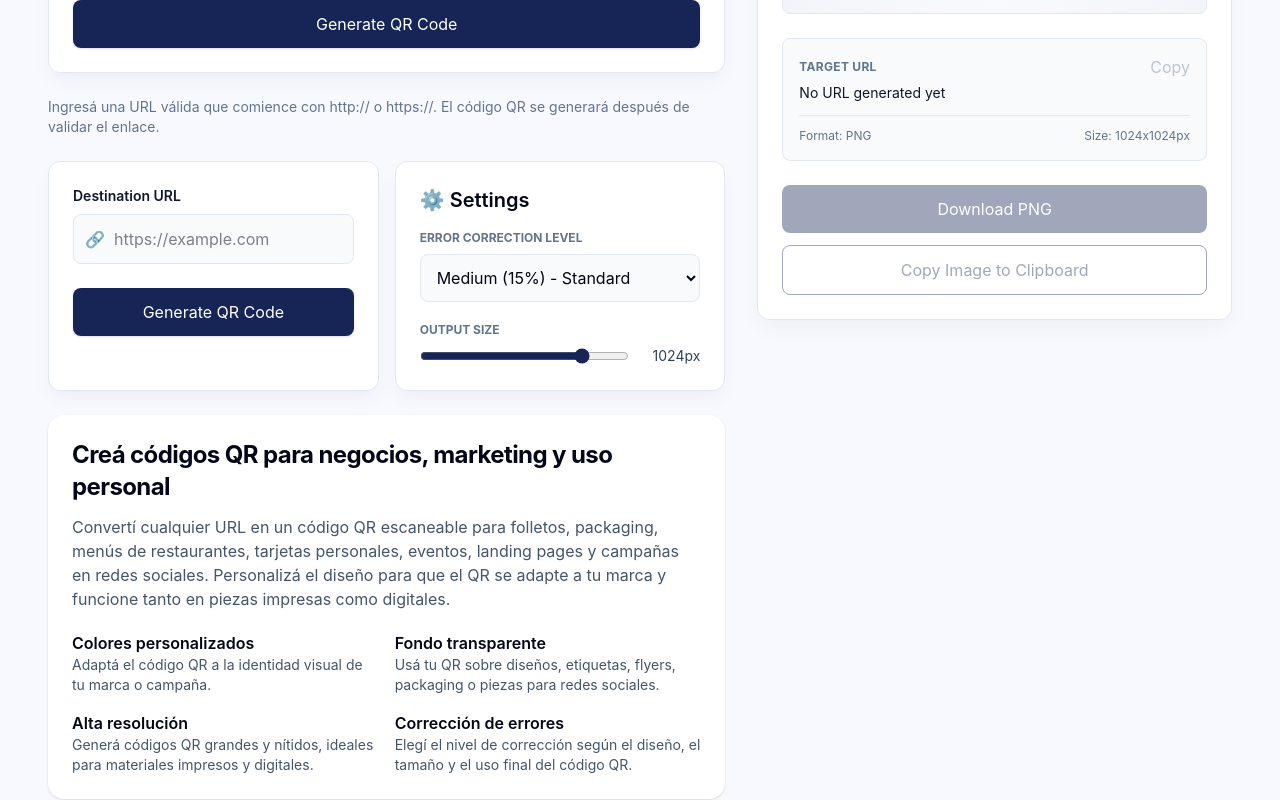
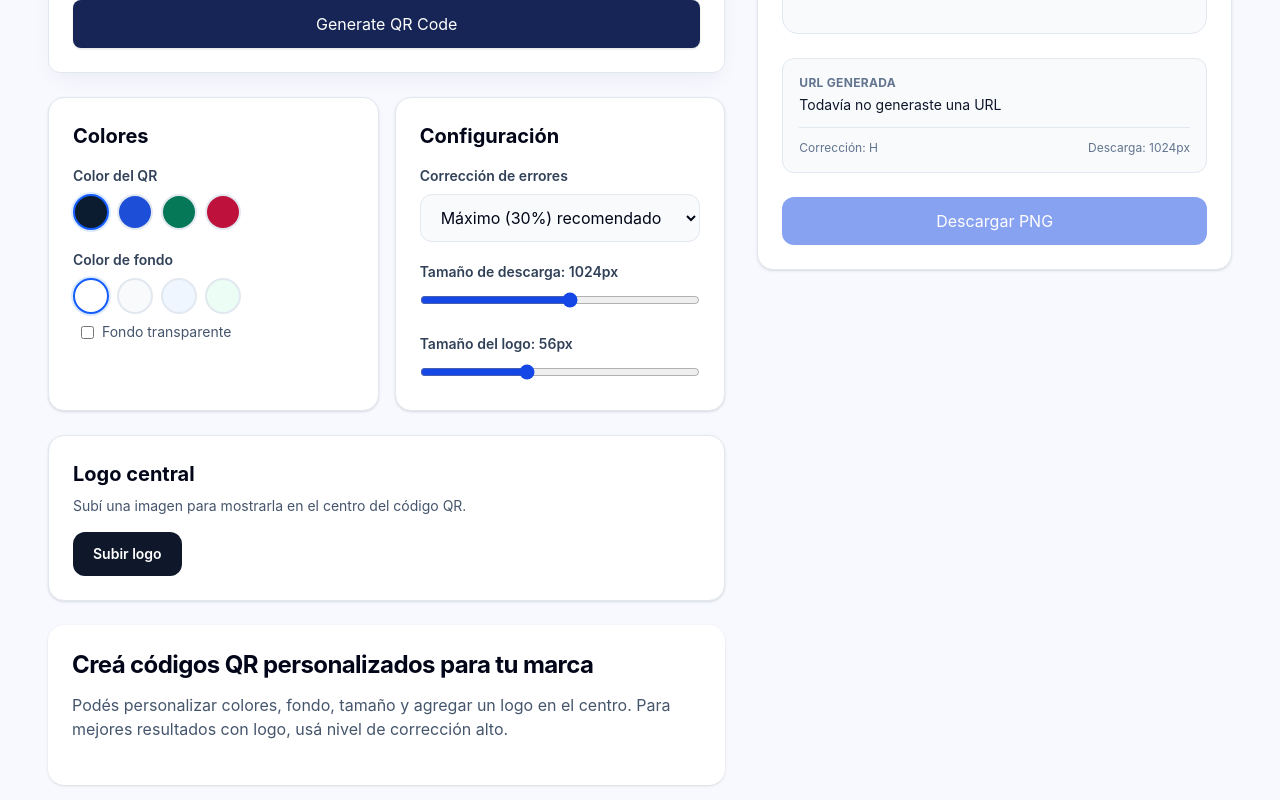
Before and after one commit to MarceloSanchezDev/qr-generator-app, a React (Vite) app: page / in a window 1280 px wide. Shown: the part 480-1280 px from the top of the page. Built offline with nearby package versions, Linux system fonts and the light colour scheme.

Commit message:
change the IU and add img to QR

```diff
--- a/src/components/qr/ColorSelector.jsx
+++ b/src/components/qr/ColorSelector.jsx
@@ -1,46 +1,85 @@
-import SectionCard from "../ui/SectionCard";
+const FOREGROUND_COLORS = ["#0b1c30", "#1d4ed8", "#047857", "#be123c"];
+const BACKGROUND_COLORS = ["#ffffff", "#f8fafc", "#eff6ff", "#ecfdf5"];
 
-function UrlForm({ url, error, onUrlChange, onGenerate }) {
+function ColorButton({ color, isActive, onClick, label }) {
   return (
-    <SectionCard>
-      <label htmlFor="url" className="mb-2 block text-sm font-semibold text-slate-900">
-        Destination URL
-      </label>
-
-      <div className="relative">
-        <span className="absolute left-3 top-1/2 -translate-y-1/2 text-slate-400">
-          🔗
-        </span>
-
-        <input
-          id="url"
-          type="url"
-          value={url}
-          onChange={(event) => onUrlChange(event.target.value)}
-          placeholder="https://example.com"
-          className={`w-full rounded-lg border bg-slate-50 py-3 pl-10 pr-4 text-base outline-none transition focus:ring-2 ${
-            error
-              ? "border-red-500 focus:ring-red-200"
-              : "border-slate-200 focus:border-blue-500 focus:ring-blue-100"
-          }`}
-        />
-      </div>
-
-      {error && (
-        <p className="mt-2 text-sm text-red-600">
-          {error}
-        </p>
-      )}
-
-      <button
-        type="button"
-        onClick={onGenerate}
-        className="mt-6 flex w-full items-center justify-center gap-2 rounded-lg bg-blue-950 py-3 font-semibold text-white shadow-sm transition hover:bg-blue-800 active:scale-95"
-      >
-        Generate QR Code
-      </button>
-    </SectionCard>
+    <button
+      type="button"
+      aria-label={label}
+      onClick={onClick}
+      className={`h-9 w-9 rounded-full border-2 transition hover:scale-110 ${
+        isActive ? "border-blue-600 ring-2 ring-blue-100" : "border-slate-200"
+      }`}
+      style={{ backgroundColor: color }}
+    />
   );
 }
 
-export default UrlForm;
+function ColorSelector({
+  foregroundColor,
+  backgroundColor,
+  isTransparent,
+  onForegroundChange,
+  onBackgroundChange,
+  onTransparentChange,
+}) {
+  return (
+    <section className="rounded-2xl border border-slate-200 bg-white p-6 shadow-sm">
+      <h2 className="mb-4 text-xl font-bold text-slate-950">
+        Colores
+      </h2>
+
+      <div className="space-y-5">
+        <div>
+          <p className="mb-2 text-sm font-semibold text-slate-700">
+            Color del QR
+          </p>
+
+          <div className="flex gap-2">
+            {FOREGROUND_COLORS.map((color) => (
+              <ColorButton
+                key={color}
+                color={color}
+                label={`Seleccionar color ${color}`}
+                isActive={foregroundColor === color}
+                onClick={() => onForegroundChange(color)}
+              />
+            ))}
+          </div>
+        </div>
+
+        <div>
+          <p className="mb-2 text-sm font-semibold text-slate-700">
+            Color de fondo
+          </p>
+
+          <div className="flex flex-wrap items-center gap-2">
+            {BACKGROUND_COLORS.map((color) => (
+              <ColorButton
+                key={color}
+                color={color}
+                label={`Seleccionar fondo ${color}`}
+                isActive={backgroundColor === color && !isTransparent}
+                onClick={() => {
+                  onBackgroundChange(color);
+                  onTransparentChange(false);
+                }}
+              />
+            ))}
+
+            <label className="ml-2 flex cursor-pointer items-center gap-2 text-sm text-slate-600">
+              <input
+                type="checkbox"
+                checked={isTransparent}
+                onChange={(event) => onTransparentChange(event.target.checked)}
+              />
+              Fondo transparente
+            </label>
+          </div>
+        </div>
+      </div>
+    </section>
+  );
+}
+
+export default ColorSelector;
--- /dev/null
+++ b/src/components/qr/LogoUploader.jsx
@@ -0,0 +1,66 @@
+function LogoUploader({ logoImage, onLogoChange, onLogoRemove }) {
+  const handleLogoUpload = (event) => {
+    const file = event.target.files?.[0];
+
+    if (!file) return;
+
+    const isValidImage = file.type.startsWith("image/");
+
+    if (!isValidImage) {
+      alert("Seleccioná un archivo de imagen válido.");
+      return;
+    }
+
+    const imageUrl = URL.createObjectURL(file);
+    onLogoChange(imageUrl);
+  };
+
+  return (
+    <section className="rounded-2xl border border-slate-200 bg-white p-6 shadow-sm">
+      <h2 className="mb-2 text-xl font-bold text-slate-950">
+        Logo central
+      </h2>
+
+      <p className="mb-4 text-sm text-slate-600">
+        Subí una imagen para mostrarla en el centro del código QR.
+      </p>
+
+      <div className="flex flex-col gap-4 sm:flex-row sm:items-center">
+        <label className="inline-flex cursor-pointer items-center justify-center rounded-xl bg-slate-900 px-5 py-3 text-sm font-semibold text-white transition hover:bg-slate-700">
+          Subir logo
+          <input
+            type="file"
+            accept="image/*"
+            onChange={handleLogoUpload}
+            className="sr-only"
+          />
+        </label>
+
+        {logoImage && (
+          <button
+            type="button"
+            onClick={onLogoRemove}
+            className="rounded-xl border border-slate-200 px-5 py-3 text-sm font-semibold text-slate-700 transition hover:bg-slate-50"
+          >
+            Quitar logo
+          </button>
+        )}
+      </div>
+
+      {logoImage && (
+        <div className="mt-5 flex items-center gap-3">
+          <img
+            src={logoImage}
+            alt="Logo seleccionado para el QR"
+            className="h-14 w-14 rounded-xl border border-slate-200 object-contain p-1"
+          />
+          <p className="text-sm text-slate-500">
+            Logo cargado correctamente.
+          </p>
+        </div>
+      )}
+    </section>
+  );
+}
+
+export default LogoUploader;
--- a/src/components/qr/QrPreview.jsx
+++ b/src/components/qr/QrPreview.jsx
@@ -1,6 +1,5 @@
 import { useRef } from "react";
 import { QRCodeCanvas } from "qrcode.react";
-import SectionCard from "../ui/SectionCard";
 import { downloadCanvasAsPng } from "../../helpers/downloadQr";
 
 function QrPreview({
@@ -10,100 +9,92 @@ function QrPreview({
   isTransparent,
   errorCorrection,
   size,
+  logoImage,
+  logoSize,
 }) {
   const qrRef = useRef(null);
   const hasQrCode = Boolean(generatedUrl);
 
+  const previewSize = 280;
+
   const handleDownload = () => {
     const canvas = qrRef.current?.querySelector("canvas");
-    downloadCanvasAsPng(canvas, "qr-code.png");
-  };
 
-  const handleCopyUrl = async () => {
-    if (!generatedUrl) return;
-    await navigator.clipboard.writeText(generatedUrl);
+    if (!canvas) return;
+
+    downloadCanvasAsPng(canvas, "codigo-qr.png");
   };
 
   return (
-    <SectionCard className="sticky top-24">
+    <section className="sticky top-24 rounded-2xl border border-slate-200 bg-white p-6 shadow-sm">
       <div className="mb-4 flex items-center justify-between">
-        <h2 className="text-xl font-semibold text-slate-950">Live Preview</h2>
+        <h2 className="text-xl font-bold text-slate-950">
+          Vista previa
+        </h2>
 
         {hasQrCode && (
-          <span className="flex h-3 w-3">
-            <span className="h-3 w-3 rounded-full bg-emerald-500" />
+          <span className="rounded-full bg-emerald-100 px-3 py-1 text-xs font-bold uppercase text-emerald-700">
+            Activo
           </span>
         )}
       </div>
 
-      <div className="qr-well mb-6 flex min-h-[320px] items-center justify-center rounded-lg border border-slate-200 p-8">
+      <div className="mb-6 flex min-h-[340px] items-center justify-center rounded-2xl border border-slate-200 bg-slate-50 p-8">
         {hasQrCode ? (
-          <div
-            ref={qrRef}
-            className="rounded-lg bg-white p-3 shadow-sm transition hover:scale-[1.02]"
-          >
+          <div ref={qrRef} className="rounded-2xl bg-white p-4 shadow-sm">
             <QRCodeCanvas
               value={generatedUrl}
-              size={260}
+              size={previewSize}
               level={errorCorrection}
               fgColor={foregroundColor}
               bgColor={isTransparent ? "transparent" : backgroundColor}
               includeMargin
+              imageSettings={
+                logoImage
+                  ? {
+                      src: logoImage,
+                      height: logoSize,
+                      width: logoSize,
+                      excavate: true,
+                    }
+                  : undefined
+              }
             />
           </div>
         ) : (
           <div className="text-center text-slate-400">
-            <div className="mb-2 text-5xl">▦</div>
-            <p className="text-sm">Your QR code preview will appear here</p>
+            <div className="mb-3 text-6xl">▦</div>
+            <p className="text-sm">
+              Generá un QR para ver la vista previa.
+            </p>
           </div>
         )}
       </div>
 
-      <div className="mb-6 rounded-lg border border-slate-200 bg-slate-50 p-4">
-        <div className="mb-1 flex items-center justify-between">
-          <span className="text-xs font-bold uppercase tracking-wide text-slate-500">
-            Target URL
-          </span>
-
-          <button
-            type="button"
-            onClick={handleCopyUrl}
-            disabled={!hasQrCode}
-            className="text-sm text-slate-500 hover:text-blue-900 disabled:cursor-not-allowed disabled:opacity-40"
-          >
-            Copy
-          </button>
-        </div>
+      <div className="mb-6 rounded-xl border border-slate-200 bg-slate-50 p-4">
+        <p className="mb-1 text-xs font-bold uppercase tracking-wide text-slate-500">
+          URL generada
+        </p>
 
         <p className="truncate text-sm text-slate-900">
-          {generatedUrl || "No URL generated yet"}
+          {generatedUrl || "Todavía no generaste una URL"}
         </p>
 
         <div className="mt-3 flex justify-between border-t border-slate-200 pt-3 text-xs text-slate-500">
-          <span>Format: PNG</span>
-          <span>Size: {size}x{size}px</span>
+          <span>Corrección: {errorCorrection}</span>
+          <span>Descarga: {size}px</span>
         </div>
       </div>
 
-      <div className="space-y-3">
       <button
         type="button"
         onClick={handleDownload}
         disabled={!hasQrCode}
-          className="w-full rounded-lg bg-blue-950 py-3 font-semibold text-white transition hover:bg-blue-800 active:scale-95 disabled:cursor-not-allowed disabled:opacity-40"
+        className="w-full rounded-xl bg-blue-700 px-5 py-3 font-semibold text-white transition hover:bg-blue-800 disabled:cursor-not-allowed disabled:opacity-50"
       >
-          Download PNG
+        Descargar PNG
       </button>
-
-        <button
-          type="button"
-          disabled={!hasQrCode}
-          className="w-full rounded-lg border border-blue-950 py-3 font-semibold text-blue-950 transition hover:bg-blue-50 active:scale-95 disabled:cursor-not-allowed disabled:opacity-40"
-        >
-          Copy Image to Clipboard
-        </button>
-      </div>
-    </SectionCard>
+    </section>
   );
 }
 
--- a/src/components/qr/QrSettings.jsx
+++ b/src/components/qr/QrSettings.jsx
@@ -1,24 +1,50 @@
-import SectionCard from "../ui/SectionCard";
-import { ERROR_CORRECTION_LEVELS } from "../../constants/qrOptions";
+const ERROR_CORRECTION_LEVELS = [
+  {
+    value: "L",
+    label: "Bajo (7%)",
+  },
+  {
+    value: "M",
+    label: "Medio (15%)",
+  },
+  {
+    value: "Q",
+    label: "Alto (25%)",
+  },
+  {
+    value: "H",
+    label: "Máximo (30%) recomendado para logo",
+  },
+];
 
-function QrSettings({ errorCorrection, size, onErrorCorrectionChange, onSizeChange }) {
+function QrSettings({
+  errorCorrection,
+  size,
+  logoSize,
+  onErrorCorrectionChange,
+  onSizeChange,
+  onLogoSizeChange,
+}) {
   return (
-    <SectionCard>
-      <h2 className="mb-4 flex items-center gap-2 text-xl font-semibold text-slate-950">
-        ⚙️ Settings
+    <section className="rounded-2xl border border-slate-200 bg-white p-6 shadow-sm">
+      <h2 className="mb-4 text-xl font-bold text-slate-950">
+        Configuración
       </h2>
 
       <div className="space-y-5">
         <div>
-          <label htmlFor="errorCorrection" className="mb-2 block text-xs font-bold uppercase text-slate-500">
-            Error Correction Level
+          <label
+            htmlFor="errorCorrection"
+            className="mb-2 block text-sm font-semibold text-slate-700"
+          >
+            Corrección de errores
           </label>
 
           <select
             id="errorCorrection"
             value={errorCorrection}
             onChange={(event) => onErrorCorrectionChange(event.target.value)}
-            className="w-full rounded-lg border border-slate-200 bg-slate-50 px-3 py-3 text-sm outline-none focus:border-blue-500 focus:ring-2 focus:ring-blue-100"
+            className="w-full rounded-xl border border-slate-200 bg-slate-50 px-4 py-3 outline-none focus:border-blue-500 focus:ring-2 focus:ring-blue-100"
           >
             {ERROR_CORRECTION_LEVELS.map((level) => (
               <option key={level.value} value={level.value}>
@@ -29,29 +55,46 @@ function QrSettings({ errorCorrection, size, onErrorCorrectionChange, onSizeChan
         </div>
 
         <div>
-          <label htmlFor="size" className="mb-2 block text-xs font-bold uppercase text-slate-500">
-            Output Size
+          <label
+            htmlFor="qrSize"
+            className="mb-2 block text-sm font-semibold text-slate-700"
+          >
+            Tamaño de descarga: {size}px
           </label>
 
-          <div className="flex items-center gap-3">
-            <input
-              id="size"
-              type="range"
-              min="200"
-              max="1200"
-              step="50"
-              value={size}
-              onChange={(event) => onSizeChange(Number(event.target.value))}
-              className="w-full accent-blue-950"
-            />
+          <input
+            id="qrSize"
+            type="range"
+            min="300"
+            max="1600"
+            step="100"
+            value={size}
+            onChange={(event) => onSizeChange(Number(event.target.value))}
+            className="w-full accent-blue-700"
+          />
+        </div>
 
-            <span className="w-20 text-right text-sm text-slate-700">
-              {size}px
-            </span>
-          </div>
+        <div>
+          <label
+            htmlFor="logoSize"
+            className="mb-2 block text-sm font-semibold text-slate-700"
+          >
+            Tamaño del logo: {logoSize}px
+          </label>
+
+          <input
+            id="logoSize"
+            type="range"
+            min="32"
+            max="96"
+            step="4"
+            value={logoSize}
+            onChange={(event) => onLogoSizeChange(Number(event.target.value))}
+            className="w-full accent-blue-700"
+          />
         </div>
       </div>
-    </SectionCard>
+    </section>
   );
 }
 
--- a/src/helpers/downloadQr.js
+++ b/src/helpers/downloadQr.js
@@ -1,9 +1,7 @@
-export function downloadCanvasAsPng(canvasElement, fileName = "qr-code.png") {
+export function downloadCanvasAsPng(canvasElement, fileName = "codigo-qr.png") {
   if (!canvasElement) return;
 
-  const pngUrl = canvasElement
-    .toDataURL("image/png")
-    .replace("image/png", "image/octet-stream");
+  const pngUrl = canvasElement.toDataURL("image/png");
 
   const downloadLink = document.createElement("a");
   downloadLink.href = pngUrl;
--- a/src/pages/Home/Home.jsx
+++ b/src/pages/Home/Home.jsx
@@ -3,6 +3,7 @@ import UrlForm from "../../components/qr/UrlForm";
 import ColorSelector from "../../components/qr/ColorSelector";
 import QrSettings from "../../components/qr/QrSettings";
 import QrPreview from "../../components/qr/QrPreview";
+import LogoUploader from "../../components/qr/LogoUploader";
 import RecentQrList from "../../components/qr/RecentQrList";
 import { isValidUrl } from "../../helpers/validateUrl";
 
@@ -15,8 +16,11 @@ function Home() {
   const [backgroundColor, setBackgroundColor] = useState("#ffffff");
   const [isTransparent, setIsTransparent] = useState(false);
 
-  const [errorCorrection, setErrorCorrection] = useState("M");
+  const [errorCorrection, setErrorCorrection] = useState("H");
   const [size, setSize] = useState(1024);
+
+  const [logoImage, setLogoImage] = useState("");
+  const [logoSize, setLogoSize] = useState(56);
 
   const handleGenerateQrCode = () => {
     const cleanUrl = url.trim();
@@ -52,8 +56,8 @@ function Home() {
 
             <p className="max-w-2xl text-base leading-7 text-slate-600 md:text-lg">
               Creá un código QR personalizado para tu sitio web, menú, evento,
-              campaña o perfil social. Elegí colores, ajustá el tamaño y generá
-              un QR en alta resolución listo para compartir o imprimir.
+              campaña o perfil social. Elegí colores, agregá tu logo y descargá
+              tu QR listo para compartir o imprimir.
             </p>
           </header>
 
@@ -63,11 +67,6 @@ function Home() {
             onUrlChange={setUrl}
             onGenerate={handleGenerateQrCode}
           />
-
-          <p className="text-sm text-slate-500">
-            Ingresá una URL válida que comience con http:// o https://. El
-            código QR se generará después de validar el enlace.
-          </p>
 
           <div
             className="grid grid-cols-1 gap-4 md:grid-cols-2"
@@ -85,10 +84,18 @@ function Home() {
             <QrSettings
               errorCorrection={errorCorrection}
               size={size}
+              logoSize={logoSize}
               onErrorCorrectionChange={setErrorCorrection}
               onSizeChange={setSize}
+              onLogoSizeChange={setLogoSize}
             />
           </div>
+
+          <LogoUploader
+            logoImage={logoImage}
+            onLogoChange={setLogoImage}
+            onLogoRemove={() => setLogoImage("")}
+          />
 
           <section
             className="rounded-2xl bg-white p-6 shadow-sm"
@@ -98,58 +105,14 @@ function Home() {
               id="qr-benefits-title"
               className="mb-3 text-2xl font-bold tracking-tight text-slate-950"
             >
-              Creá códigos QR para negocios, marketing y uso personal
+              Creá códigos QR personalizados para tu marca
             </h2>
 
             <p className="mb-5 text-slate-600">
-              Convertí cualquier URL en un código QR escaneable para folletos,
-              packaging, menús de restaurantes, tarjetas personales, eventos,
-              landing pages y campañas en redes sociales. Personalizá el diseño
-              para que el QR se adapte a tu marca y funcione tanto en piezas
-              impresas como digitales.
+              Podés personalizar colores, fondo, tamaño y agregar un logo en el
+              centro. Para mejores resultados con logo, usá nivel de corrección
+              alto.
             </p>
-
-            <div className="grid grid-cols-1 gap-4 md:grid-cols-2">
-              <article>
-                <h3 className="font-semibold text-slate-950">
-                  Colores personalizados
-                </h3>
-                <p className="text-sm text-slate-600">
-                  Adaptá el código QR a la identidad visual de tu marca o
-                  campaña.
-                </p>
-              </article>
-
-              <article>
-                <h3 className="font-semibold text-slate-950">
-                  Fondo transparente
-                </h3>
-                <p className="text-sm text-slate-600">
-                  Usá tu QR sobre diseños, etiquetas, flyers, packaging o piezas
-                  para redes sociales.
-                </p>
-              </article>
-
-              <article>
-                <h3 className="font-semibold text-slate-950">
-                  Alta resolución
-                </h3>
-                <p className="text-sm text-slate-600">
-                  Generá códigos QR grandes y nítidos, ideales para materiales
-                  impresos y digitales.
-                </p>
-              </article>
-
-              <article>
-                <h3 className="font-semibold text-slate-950">
-                  Corrección de errores
-                </h3>
-                <p className="text-sm text-slate-600">
-                  Elegí el nivel de corrección según el diseño, el tamaño y el
-                  uso final del código QR.
-                </p>
-              </article>
-            </div>
           </section>
 
           <RecentQrList />
@@ -167,11 +130,11 @@ function Home() {
             isTransparent={isTransparent}
             errorCorrection={errorCorrection}
             size={size}
+            logoImage={logoImage}
+            logoSize={logoSize}
           />
         </aside>
       </main>
-
-
     </div>
   );
 }
```
Lines whose indentation alone changed are shown as unchanged.
